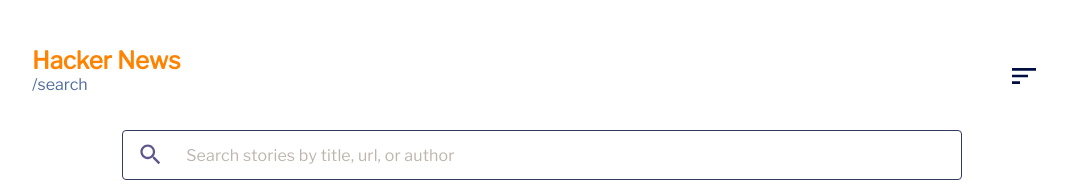
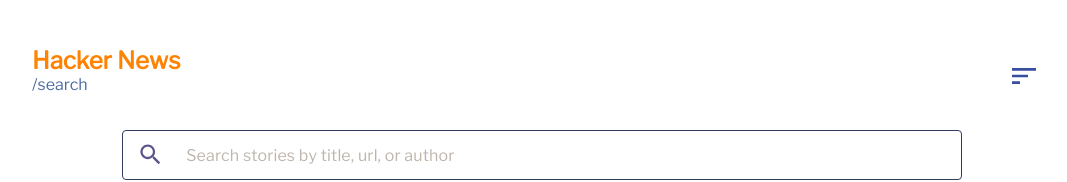
Before and after one commit to ezecodes/Hackernews_Searcher, a React app: page / in a window 1280 px wide. Shown: the top 182 px of the page, without its empty margins (98-1165 px from the left). Built offline with nearby package versions, Linux system fonts and the light colour scheme.

Commit message:
change sort icon color

```diff
--- a/src/main/posts/header/Header.jsx
+++ b/src/main/posts/header/Header.jsx
@@ -56,7 +56,7 @@
 	},
 	sortIcon: {
 		fontSize: '2rem',
-		color: '#000e42'
+		color: '#384fa1'
 	},
 	spanh1: {
 		fontSize: '1rem',
```
